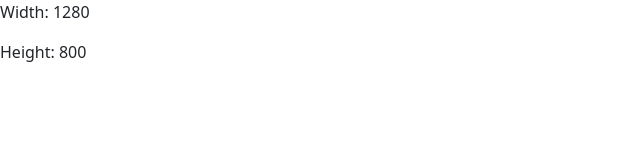
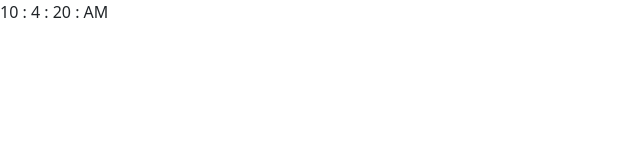
Before and after one commit to janthony25/React-Practice, a React (Vite) app: page / in a window 1280 px wide. Shown: the top 160 px of the page, without its empty margins (0-640 px from the left). Built offline with nearby package versions, Linux system fonts and the light colour scheme.

Commit message:
useEffect timer

```diff
--- a/src/App.jsx
+++ b/src/App.jsx
@@ -1,5 +1,5 @@
 import { useState } from 'react'
-import WIndowComponent from './components/WIndowComponent'
+import DigitalClock from './components/DigitalClock'
 
 
 function App() {
@@ -7,7 +7,7 @@ function App() {
 
   return (
     <>
-     <WIndowComponent />
+     <DigitalClock />
     </>
   )
 }
--- /dev/null
+++ b/src/components/DigitalClock.jsx
@@ -0,0 +1,38 @@
+import { useEffect, useState } from "react"
+
+function DigitalClock(){
+
+    const [time, setTime] = useState(new Date());
+
+    useEffect(() => {
+        const intervalId = setInterval(() => {
+            setTime(new Date());
+        }, 1000);
+
+
+
+        return () => {
+            clearInterval(intervalId);
+        }
+    }, []);
+
+    function formatTime(){
+        let hours = time.getHours();
+        const minutes = time.getMinutes();
+        const seconds = time.getSeconds();
+        const meridiem = hours >= 12 ? "PM" : "AM";
+
+        hours = hours % 12 || 12;
+
+        return `${hours} : ${minutes} : ${seconds} : ${meridiem}`
+    }
+
+
+    return(
+        <>
+            <span>{formatTime()}</span>
+        </>
+    )
+}
+
+export default DigitalClock
```
